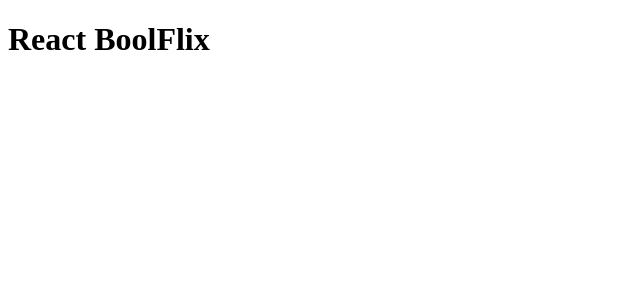
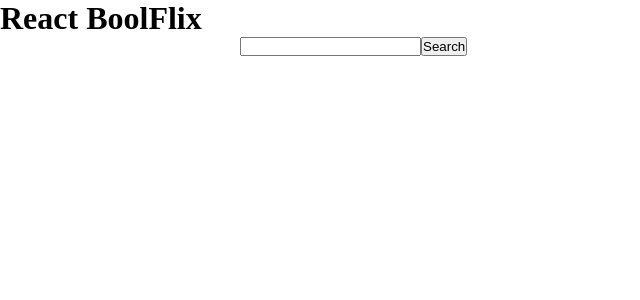
Before and after one commit to danielemurgioni/react-boolflix, a React (Vite) app: page / in a window 1280 px wide. Shown: the top 300 px of the page, without its empty margins (0-640 px from the left). Built offline with nearby package versions, Linux system fonts and the light colour scheme.

Commit message:
[UPD] create base layout for a searchbar

```diff
--- a/src/App.jsx
+++ b/src/App.jsx
@@ -5,6 +5,12 @@ function App() {
       <header>
         <h1>React BoolFlix</h1>
       </header>
+      <main>
+        <div className="container search-bar">
+          <input type="text" />
+          <button>Search</button>
+        </div>
+      </main>
     </>
   )
 }
--- a/src/index.css
+++ b/src/index.css
@@ -0,0 +1,12 @@
+* {
+    margin: 0;
+    padding: 0;
+    box-sizing: border-box;
+}
+
+/*layout*/
+
+.container {
+    width: 800px;
+    margin: 0 auto;
+}
```
